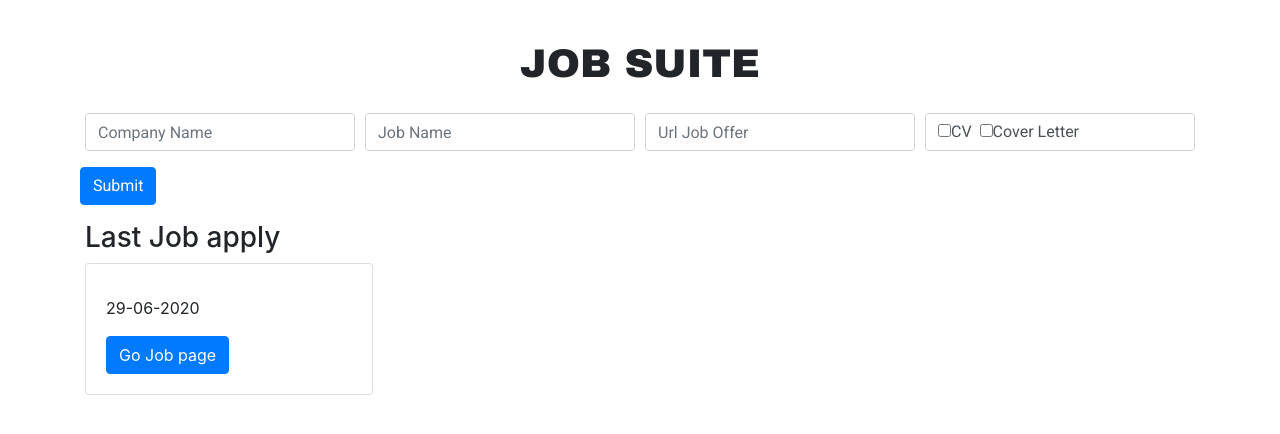
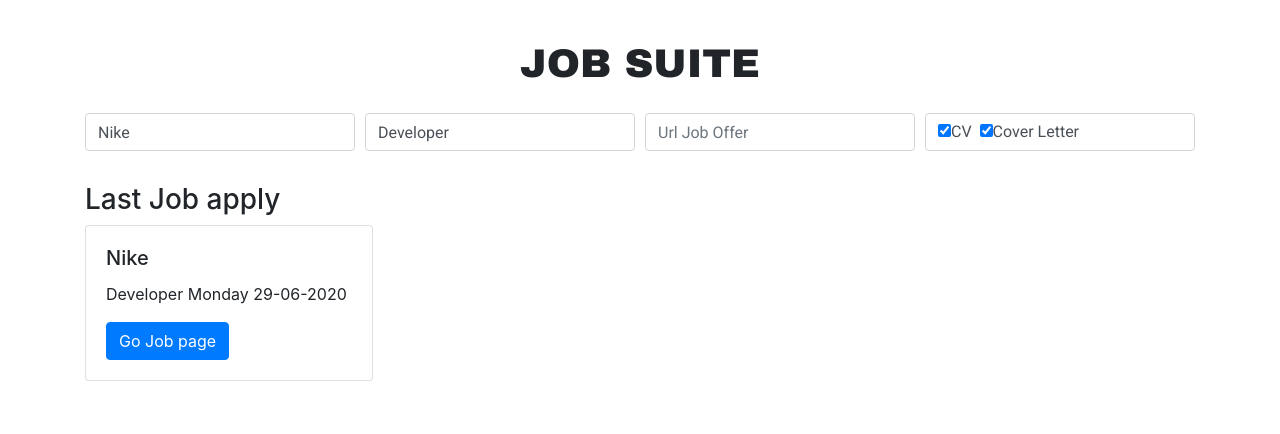
Before and after one commit to fafa-a/JobSuite, a Vue app: page / in a window 1280 px wide. Shown: the top 434 px of the page. Built offline with nearby package versions, Linux system fonts and the light colour scheme.

Commit message:
send data v1

```diff
--- /dev/null
+++ b/src/components/JobCard.vue
@@ -0,0 +1,18 @@
+<template>
+  <div class="card" style="width: 18rem;">
+    <div class="card-body">
+      <h5 class="card-title">{{ data.company }}</h5>
+      <p class="card-text">{{ data.job }} {{ date }}</p>
+      <a :href="data.URLJobOffer" class="btn btn-primary">Go Job page</a>
+    </div>
+  </div>
+</template>
+
+<script>
+export default {
+  name: "JobCard",
+  props: ["data", "date"],
+};
+</script>
+
+<style scoped></style>
--- a/src/components/JobForm.vue
+++ b/src/components/JobForm.vue
@@ -48,40 +48,35 @@
           <label for="CL">Cover Letter</label>
         </div>
       </div>
-      <div class="btn btn-primary">Submit</div>
     </form>
     <div class="mt-3">
       <h3>Last Job apply</h3>
     </div>
-    <div class="card" style="width: 18rem;">
-      <div class="card-body">
-        <h5 class="card-title">{{ formData.company }}</h5>
-        <p class="card-text">{{ formData.job }} {{ now }}</p>
-        <a :href="formData.URLJobOffer" class="btn btn-primary">Go Job page</a>
-      </div>
-    </div>
+    <JobCard :data="formData" :date="now"></JobCard>
   </div>
 </template>
 <script>
 import moment from "moment";
+import JobCard from "./JobCard";
 
 export default {
   name: "JobForm",
   data() {
     return {
       formData: {
-        company: "",
-        job: "",
+        company: "Nike",
+        job: "Developer",
         URLJobOffer: "",
-        pieceSend: [],
+        pieceSend: ["CV", "CL"],
       },
     };
   },
   computed: {
     now: function() {
-      return moment().format("DD-MM-YYYY");
+      return moment().format("dddd DD-MM-YYYY");
     },
   },
+  components: { JobCard },
 };
 </script>
 
```
